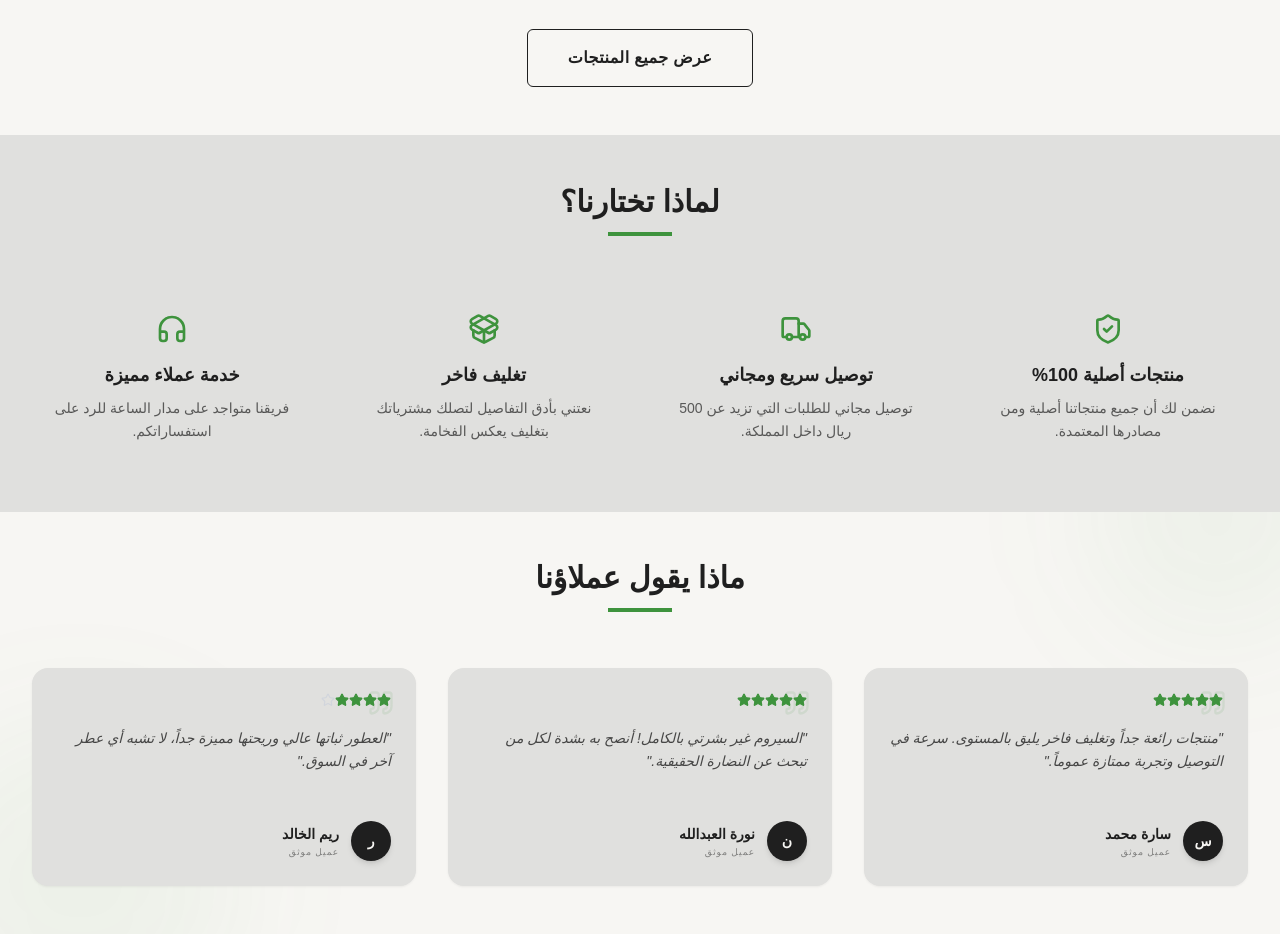
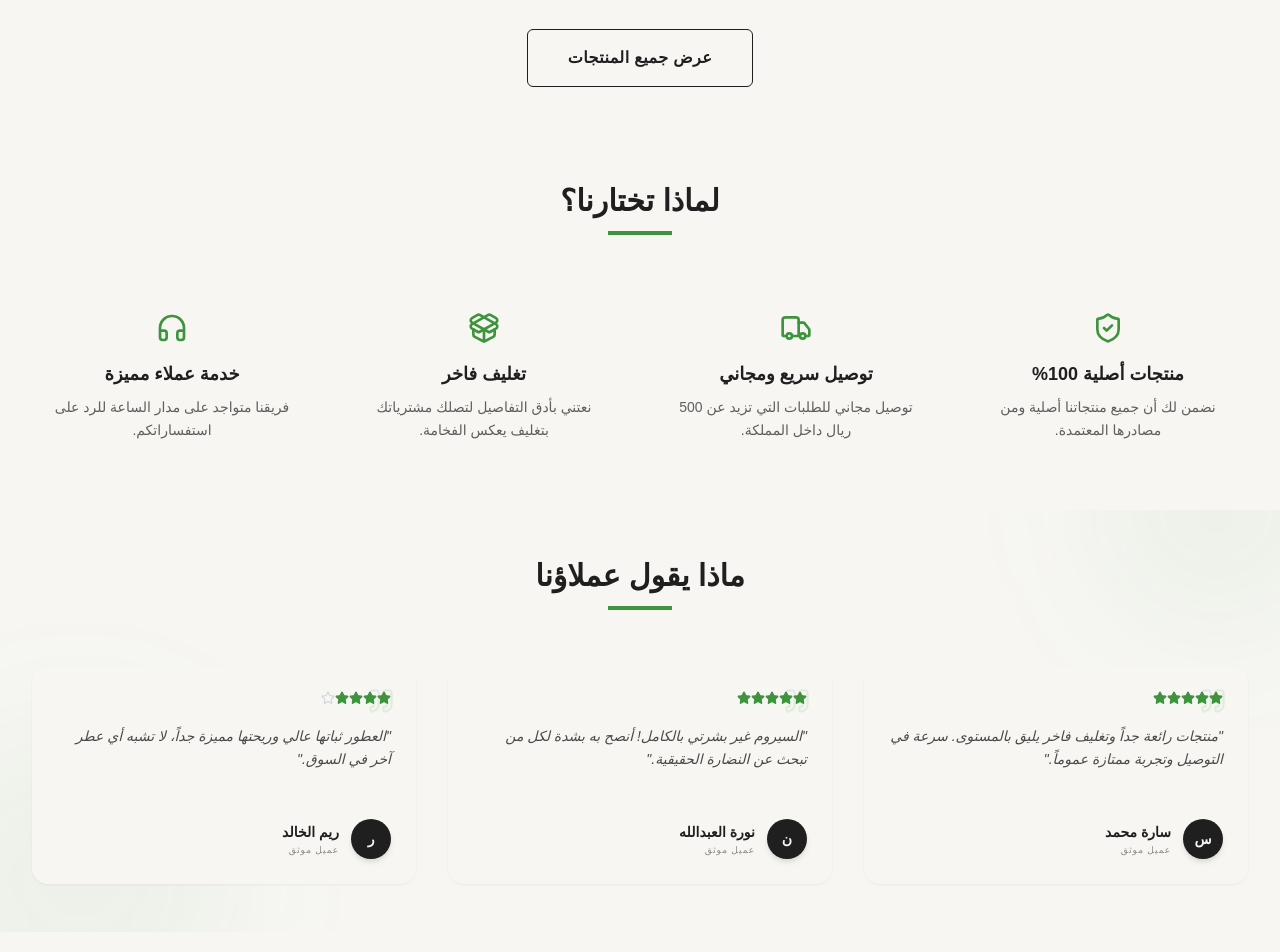
Before and after one commit to deadcode2004/.luxury, a Next.js app: page / in a window 1280 px wide. Shown: the part 3240-4192 px from the top of the page. Built offline with nearby package versions, Linux system fonts and the light colour scheme; a web font is replaced by a local one.

Commit message:
UI/UX: Remove background colors from all sections to match minimalist background

```diff
--- a/src/components/home/Features.tsx
+++ b/src/components/home/Features.tsx
@@ -31,7 +31,7 @@ export default function Features() {
   ];
 
   return (
-    <section className="py-12 bg-surface border-t border-b border-surface">
+    <section className="py-12 bg-background">
       <div className="container mx-auto px-4 md:px-8">
         <div className="text-center mb-10 md:mb-14">
           <h2 className="text-2xl md:text-3xl font-bold font-sans text-secondary mb-3">
--- a/src/components/home/InstagramGallery.tsx
+++ b/src/components/home/InstagramGallery.tsx
@@ -17,7 +17,7 @@ export default function InstagramGallery() {
   ];
 
   return (
-    <section className="py-24 bg-white overflow-hidden">
+    <section className="py-24 bg-background overflow-hidden">
       <div className="text-center mb-16 md:mb-20">
         <div className="flex items-center justify-center space-x-3 space-x-reverse rtl:space-x-reverse ltr:space-x mb-6 text-primary">
           <FaInstagram size={28} />
--- a/src/components/home/Reviews.tsx
+++ b/src/components/home/Reviews.tsx
@@ -24,7 +24,7 @@ export default function Reviews() {
 
         <div className="grid grid-cols-1 md:grid-cols-3 gap-8">
           {reviews.map((review) => (
-            <div key={review.id} className="bg-surface p-6 rounded-2xl shadow-soft hover:shadow-lg border border-transparent hover:border-primary/10 relative group hover:-translate-y-1 transition-all duration-300">
+            <div key={review.id} className="bg-background p-6 rounded-2xl shadow-soft hover:shadow-lg border border-transparent hover:border-primary/10 relative group hover:-translate-y-1 transition-all duration-300">
               <Quote size={28} className="text-primary/10 absolute top-5 right-5 transform -scale-x-100 rtl:scale-x-100 group-hover:text-primary/20 transition-colors" />
 
               <div className="flex text-primary mb-5 relative z-10">
```
